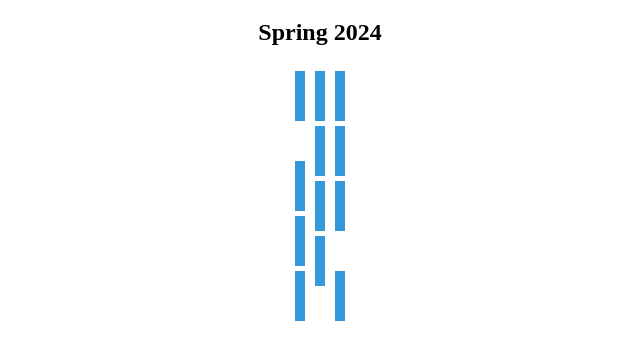
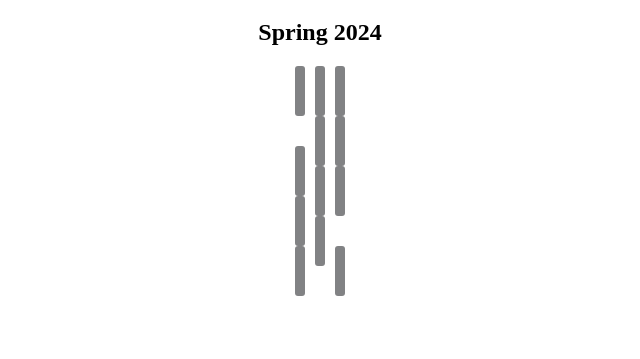
Before and after one commit to sulphemi/schedule, a plain HTML site: page index.html in a window 1280 px wide. Shown: the part 61-420 px from the top of the page, without its empty margins (320-960 px from the left). Drawn offline with Linux system fonts and the light colour scheme.

Commit message:
thingy thing

```diff
--- a/index.html
+++ b/index.html
@@ -5,20 +5,26 @@
   <meta name="viewport" content="width=device-width, initial-scale=1.0">
   <style>
     body {
-      margin: 0;
+      margin: 0px;
     }
 
     h1, h2 {
       text-align: center;
     }
 
+    span {
+      margin: 5px;
+    }
+
     p {
+      margin: 0px;
       text-align: center;
     }
 
     .bounding {
       display: flex;
       justify-content: center;
+      gap: 10px;
     }
 
     .column {
@@ -38,10 +44,11 @@
     }
 
     .box {
+      border-radius: 3px;
       width: 10px;
       height: 50px;
-      background-color: #3498db;
-      margin: 5px;
+      background-color: #818284;
+      margin: 0px;
       justify-content: center;
       align-items: center;
       color: white;
@@ -69,7 +76,7 @@
 
   <div class="bounding">
     <div class="column">
-      <div class="box"><p>owo</p></div>
+      <div class="box"><p>owo</p><p>awa</p></div>
       <div class="space" style="height: 30px;"></div>
       <div class="box"><p>owo</p></div>
       <div class="box"><p>owo</p></div>
```
